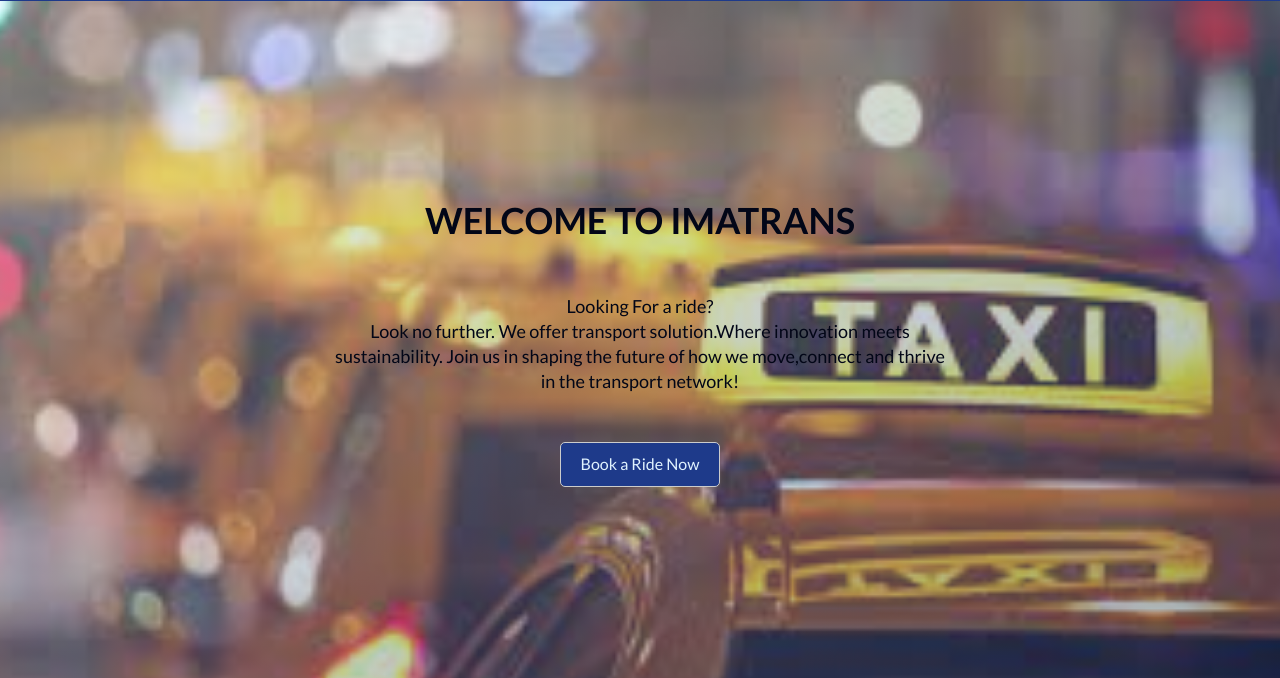
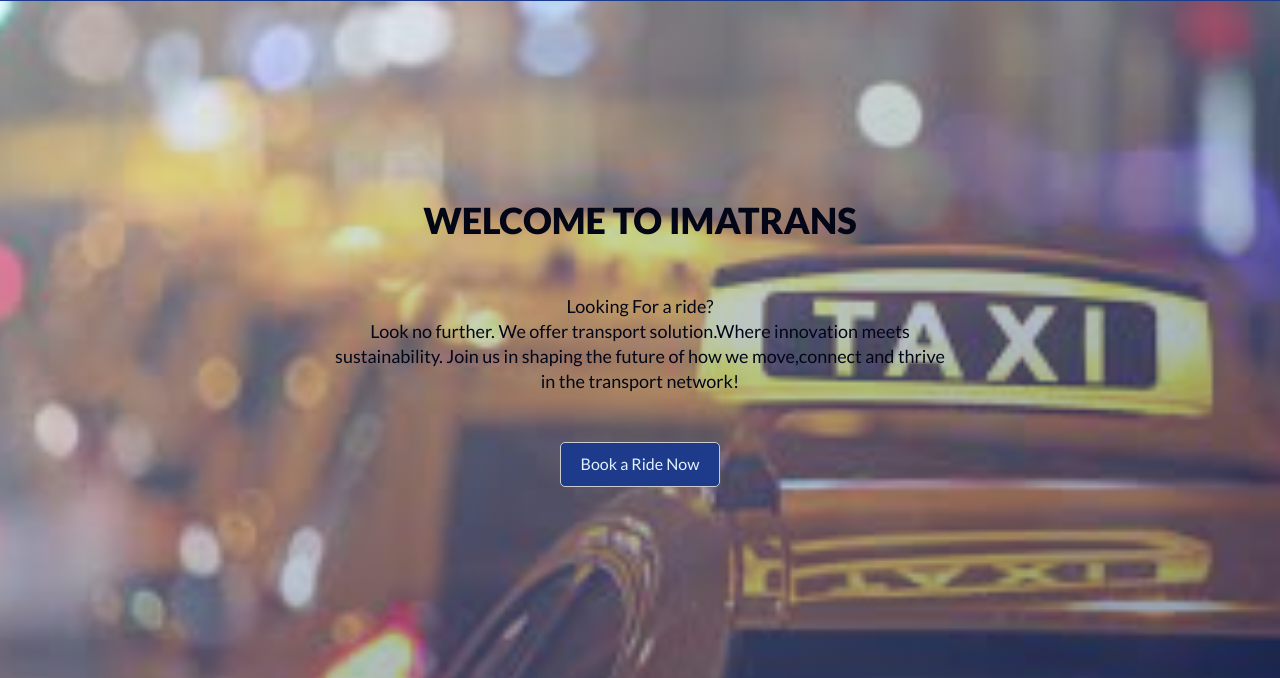
Before and after one commit to Immaculate5/trans, a PHP site: page / in a window 1280 px wide. Shown: the part 73-751 px from the top of the page. Run offline with PHP 8.4, Linux system fonts and the light colour scheme.

Commit message:
some changes

```diff
--- a/index.html
+++ b/index.html
@@ -41,8 +41,21 @@
         </div>
     </section>
 
+    <section class="about-section">
+        <div class="about container section">
+            <h2 class="about-title">
+                About Us
+            </h2>
+            <p class="about-descr">
+                <span>Imatrans</span> <br> is an online transportation company that offers a wide variety of transportation services. We offer a wide variety of transportation services.Where innovation meets sustainability. Join us in shaping the future of how we move,connect and thrive in the transport network!
+            </p>
+        </div>
+    </section>
+
     <section>
-        <iframe src="https://www.google.com/maps/embed?pb=!1m18!1m12!1m3!1d127420.71796964653!2d39.735097473504666!3d-3.610935796917007!2m3!1f0!2f0!3f0!3m2!1i1024!2i768!4f13.1!3m3!1m2!1s0x183fdd32a5c6e23d%3A0x56833d42176236ae!2sKilifi%20Township!5e0!3m2!1sen!2ske!4v1710156651420!5m2!1sen!2ske" width="1200" height="600" style="border:10px;" allowfullscreen="" loading="lazy" referrerpolicy="no-referrer-when-downgrade"></iframe>
+        <div class="container section">
+            <iframe src="https://www.google.com/maps/embed?pb=!1m18!1m12!1m3!1d127420.71796964653!2d39.735097473504666!3d-3.610935796917007!2m3!1f0!2f0!3f0!3m2!1i1024!2i768!4f13.1!3m3!1m2!1s0x183fdd32a5c6e23d%3A0x56833d42176236ae!2sKilifi%20Township!5e0!3m2!1sen!2ske!4v1710156651420!5m2!1sen!2ske" width="100%" height="600" style="border:10px;" allowfullscreen="" loading="lazy" referrerpolicy="no-referrer-when-downgrade"></iframe>
+        </div>
     </section>
     <!-- <main>
         <div id="requestForm">
--- a/main.css
+++ b/main.css
@@ -10,7 +10,7 @@ body {
 }
 
 .container {
-    max-width: 1280px;
+    max-width: 1024px;
     width: 100%;
     margin: 0 auto;
 }
@@ -67,8 +67,8 @@ header {
 .hero-section {
     height: 85vh;
     background-image: linear-gradient(to right bottom,
-            rgba(224, 242, 254, 0.4),
-            rgba(30, 58, 138, 0.4)),
+            rgba(224, 242, 254, 0.5),
+            rgba(30, 58, 138, 0.5)),
         url(./img/taxi.jpeg);
     background-size: cover;
     background-position: top;
@@ -88,6 +88,7 @@ header {
 
 .hero-content h1 {
     text-align: center;
+    font-weight: 900;
     font-size: 36px;
     color: #020617;
     text-transform: uppercase;
@@ -99,6 +100,7 @@ header {
     max-width: 60ch;
     text-align: center;
     font-size: 18px;
+    font-weight: 500;
 }
 
 .hero-btn {
```
Also changed, not shown: img/taxi-affichage.jpg (added), img/taxi.jpg (added).
